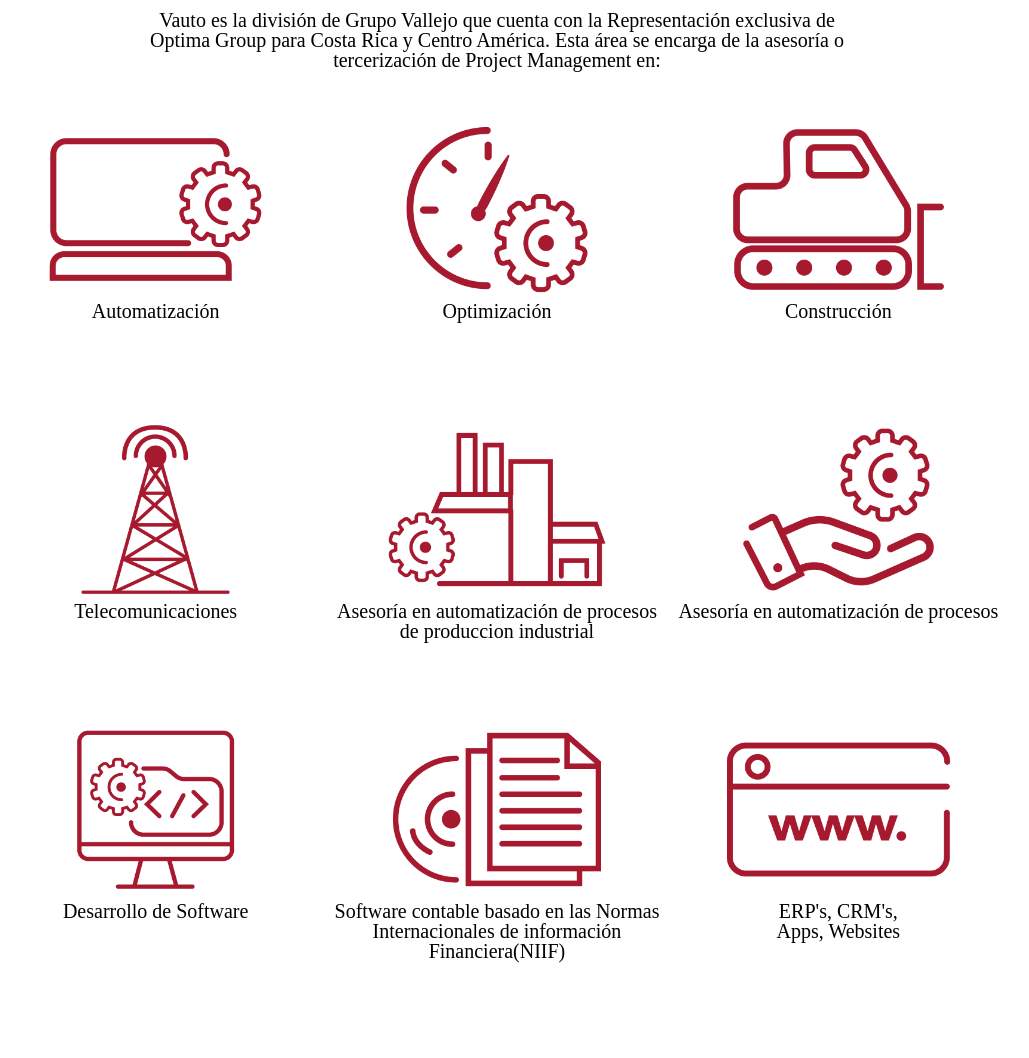
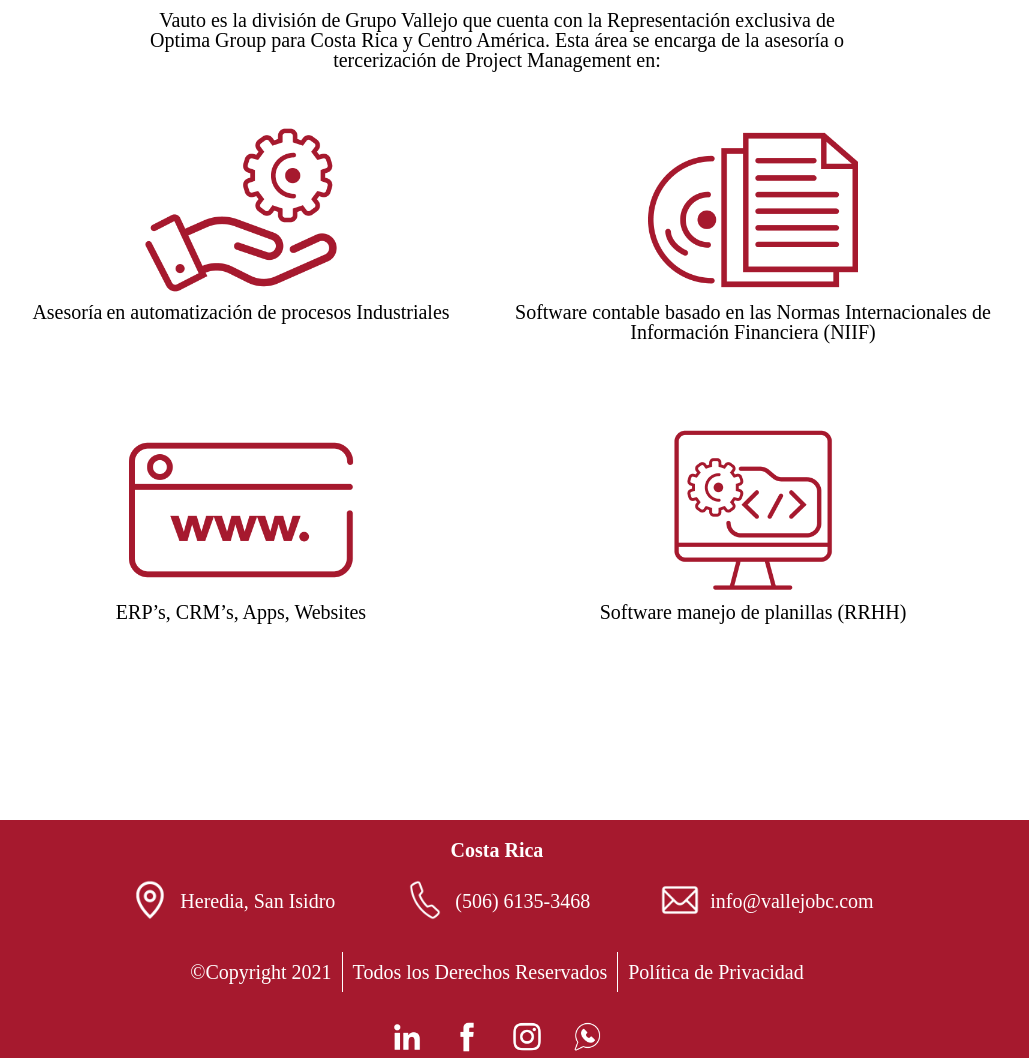
Before and after one commit to sebarksdev/grupo-vallejo-web, a plain HTML site: page Servicios/Vauto.html in a window 1280 px wide. Shown: the part 780-1838 px from the top of the page, without its empty margins (143-1172 px from the left). Drawn offline with Linux system fonts and the light colour scheme; a web font is replaced by a local one.

```diff
--- a/Servicios/Vauto.html
+++ b/Servicios/Vauto.html
@@ -36,7 +36,7 @@
         ></label>
         <input type="checkbox" id="tm" />
         <ul class="main-menu clearfix">
-          <li><a class="br" href="index.html">/Inicio</a></li>
+          <li><a class="br" href="index.html">Inicio</a></li>
           <li>
             <a class="br" href="#"
               >Servicios
@@ -165,102 +165,22 @@
 
     <div class="container-vauto">
       <div class="row-vauto">
-        <div class="col-1-3 card">
+        <div class="col-1-2 card">
           <div class="sub-container-areas">
             <img
-              class="card-img-vauto"
-              src="/img/Vauto/Automatizacion-icon-800px-x-600px.png"
-              alt=""
-            />
-          </div>
-          <div class="sub-container-areas">
-            <p>Automatización</p>
-          </div>
-        </div>
-        <div class="col-1-3 card">
-          <div class="sub-container-areas">
-            <img
-              class="card-img-vauto"
-              src="/img/Vauto/optimizacion-icon-800px-x-600px.png"
-              alt=""
-            />
-          </div>
-          <div class="sub-container-areas">
-            <p>Optimización</p>
-          </div>
-        </div>
-        <div class="col-1-3 card">
-          <div class="sub-container-areas">
-            <img
-              class="card-img-vauto"
-              src="/img/Vauto/construccion-icon-800px-x-600px.png"
-              alt=""
-            />
-          </div>
-          <div class="sub-container-areas">
-            <p>Construcción</p>
-          </div>
-        </div>
-      </div>
-
-      <div class="row-vauto">
-        <div class="col-1-3 card">
-          <div class="sub-container-areas">
-            <img
-              class="card-img-vauto"
-              src="/img/Vauto/telecomunicaciones-icon-800px-x-600px.png"
-              alt=""
-            />
-          </div>
-          <div class="sub-container-areas">
-            <p>Telecomunicaciones</p>
-          </div>
-        </div>
-        <div class="col-1-3 card">
-          <div class="sub-container-areas">
-            <img
-              class="card-img-vauto"
-              src="/img/Vauto/automatizacion-produccion-industrial-icon-800px-x-600px.png"
-              alt=""
-            />
-          </div>
-          <div class="sub-container-areas">
-            <p>
-              Asesoría en automatización de procesos de produccion industrial
-            </p>
-          </div>
-        </div>
-        <div class="col-1-3 card">
-          <div class="sub-container-areas">
-            <img
-              class="card-img-vauto"
+              class="card-img-vemi"
               src="/img/Vauto/automatizacion-procesos-icon-800px-x-600px.png"
               alt=""
             />
           </div>
           <div class="sub-container-areas">
-            <p>Asesoría en automatización de procesos</p>
+            <p>Asesoría en automatización de procesos Industriales</p>
           </div>
         </div>
-      </div>
-
-      <div class="row-vauto">
-        <div class="col-1-3 card">
+        <div class="col-1-2 card">
           <div class="sub-container-areas">
             <img
-              class="card-img-vauto"
-              src="/img/Vauto/Desarrollo-de-Software.png"
-              alt=""
-            />
-          </div>
-          <div class="sub-container-areas">
-            <p>Desarrollo de Software</p>
-          </div>
-        </div>
-        <div class="col-1-3 card">
-          <div class="sub-container-areas">
-            <img
-              class="card-img-vauto"
+              class="card-img-vemi"
               src="/img/Vauto/NIIF-icon-800px-x-600.png"
               alt=""
             />
@@ -268,23 +188,35 @@
           <div class="sub-container-areas">
             <p>
               Software contable basado en las Normas Internacionales de
-              información Financiera(NIIF)
+              Información Financiera (NIIF)
             </p>
           </div>
         </div>
-        <div class="col-1-3 card">
+      </div>
+
+      <div class="row-vauto">
+        <div class="col-1-2 card">
           <div class="sub-container-areas">
             <img
-              class="card-img-vauto"
+              class="card-img-vemi"
               src="/img/Vauto/ERP’s,-CRM’s-icon-800px-x-600px.png"
               alt=""
             />
           </div>
           <div class="sub-container-areas">
-            <p>
-              ERP's, CRM's,<br />
-              Apps, Websites
-            </p>
+            <p>ERP’s, CRM’s, Apps, Websites</p>
+          </div>
+        </div>
+        <div class="col-1-2 card">
+          <div class="sub-container-areas">
+            <img
+              class="card-img-vemi"
+              src="/img/Vauto/Desarrollo-de-Software.png"
+              alt=""
+            />
+          </div>
+          <div class="sub-container-areas">
+            <p>Software manejo de planillas (RRHH)</p>
           </div>
         </div>
       </div>
--- a/css/fonts/stylesheet.css
+++ b/css/fonts/stylesheet.css
@@ -1,12 +1,22 @@
 /*! Generated by Font Squirrel (https://www.fontsquirrel.com) on August 25, 2021 */
 
-
+@font-face {
+  font-family: "operetta_12medium";
+  src: url("operetta12-medium-webfont.woff2") format("woff2"),
+    url("operetta12-medium-webfont.woff") format("woff");
+  font-weight: normal;
+  font-style: normal;
+}
 
 @font-face {
-    font-family: 'operetta_12medium';
-    src: url('operetta12-medium-webfont.woff2') format('woff2'),
-         url('operetta12-medium-webfont.woff') format('woff');
-    font-weight: normal;
-    font-style: normal;
-
+  font-family: "Avenir LT Std 45 Book";
+  src: url("AvenirLTStd-Book.eot");
+  src: url("AvenirLTStd-Book.eot?#iefix") format("embedded-opentype"),
+    url("AvenirLTStd-Book.woff2") format("woff2"),
+    url("AvenirLTStd-Book.woff") format("woff"),
+    url("AvenirLTStd-Book.svg#AvenirLTStd-Book") format("svg");
+  font-weight: 350;
+  font-style: normal;
+  font-stretch: normal;
+  unicode-range: U+0020-00FE;
 }
--- a/css/main.css
+++ b/css/main.css
@@ -16,13 +16,14 @@ h3,
 h4,
 h5,
 h6,
+a {
+  font-family: "operetta_12medium";
+}
+
 p,
-a,
 ul,
-li,
-nav,
-label {
-  font-family: "operetta_12medium";
+li {
+  font-family: "Avenir LT Std 45 Book";
 }
 
 /* When the screen is less than 600 pixels wide, hide all links, except for the first one ("Home"). Show the link that contains should open and close the topnav (.icon)
@@ -918,6 +919,11 @@ h1 {
     width: 33.33333333333333%;
 
     height: 150px;
+    height: 150px;
+  }
+
+  .col-1-2 {
+    width: 50%;
   }
 }
 
@@ -934,9 +940,18 @@ h1 {
   width: 33.33333333333333%;
 }
 
+.col-1-2 {
+  width: 50%;
+}
+
 .card-img-vauto {
   max-width: 70%;
   max-height: 70%;
+}
+
+.card-img-vemi {
+  max-width: 47%;
+  max-height: 47%;
 }
 
 .vauto-h1 {
```
Also changed, not shown: Servicios/V-EMI.html (+18 -32 lines), css/fonts/AvenirLTStd-Book.html (added, +82 -0 lines), index.html (+1 -1 lines), css/fonts/AvenirLTStd-Book.woff (added), css/fonts/AvenirLTStd-Book.woff2 (added), img/Vemi/Estudio-de-Mercado-800px-x-600px.png (added).
